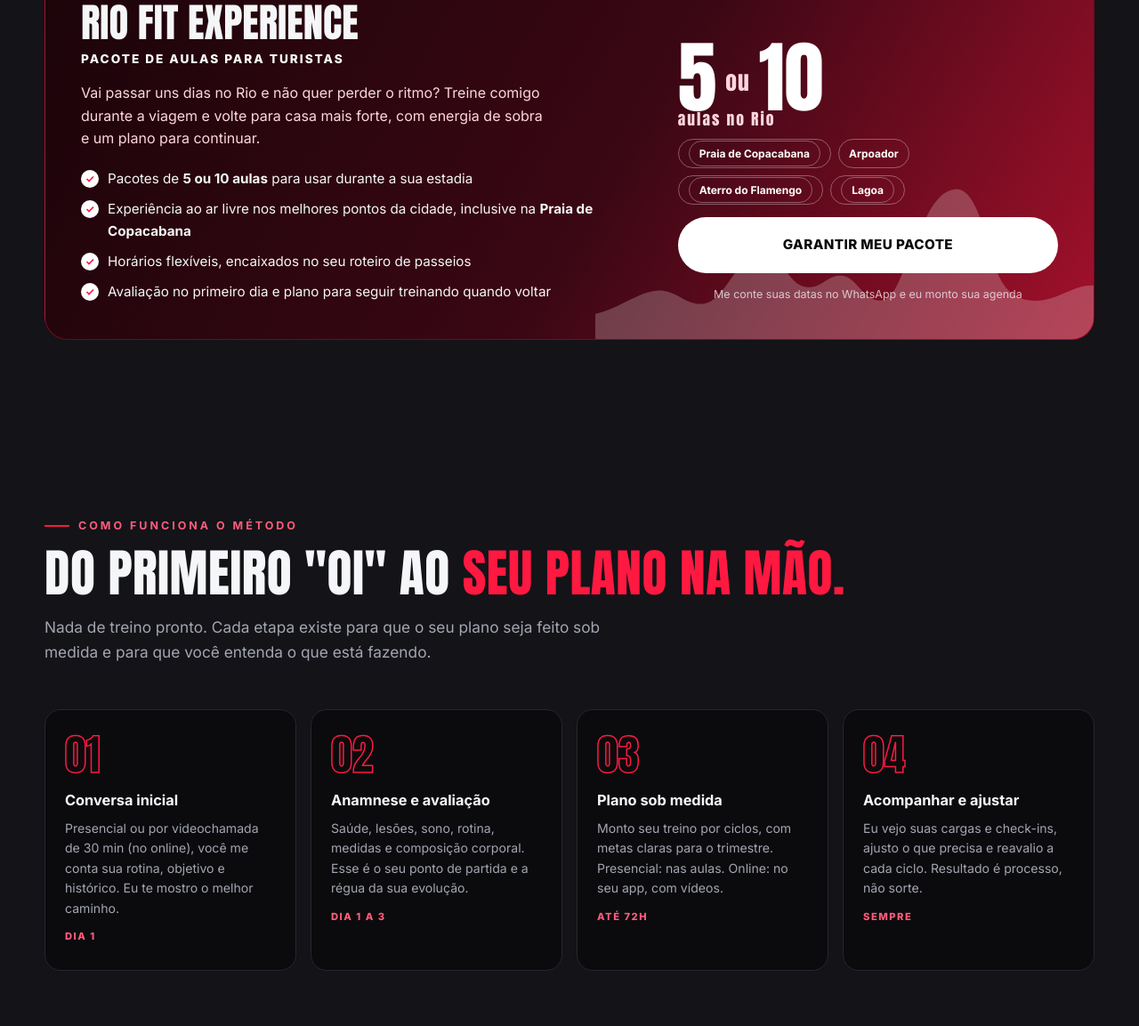
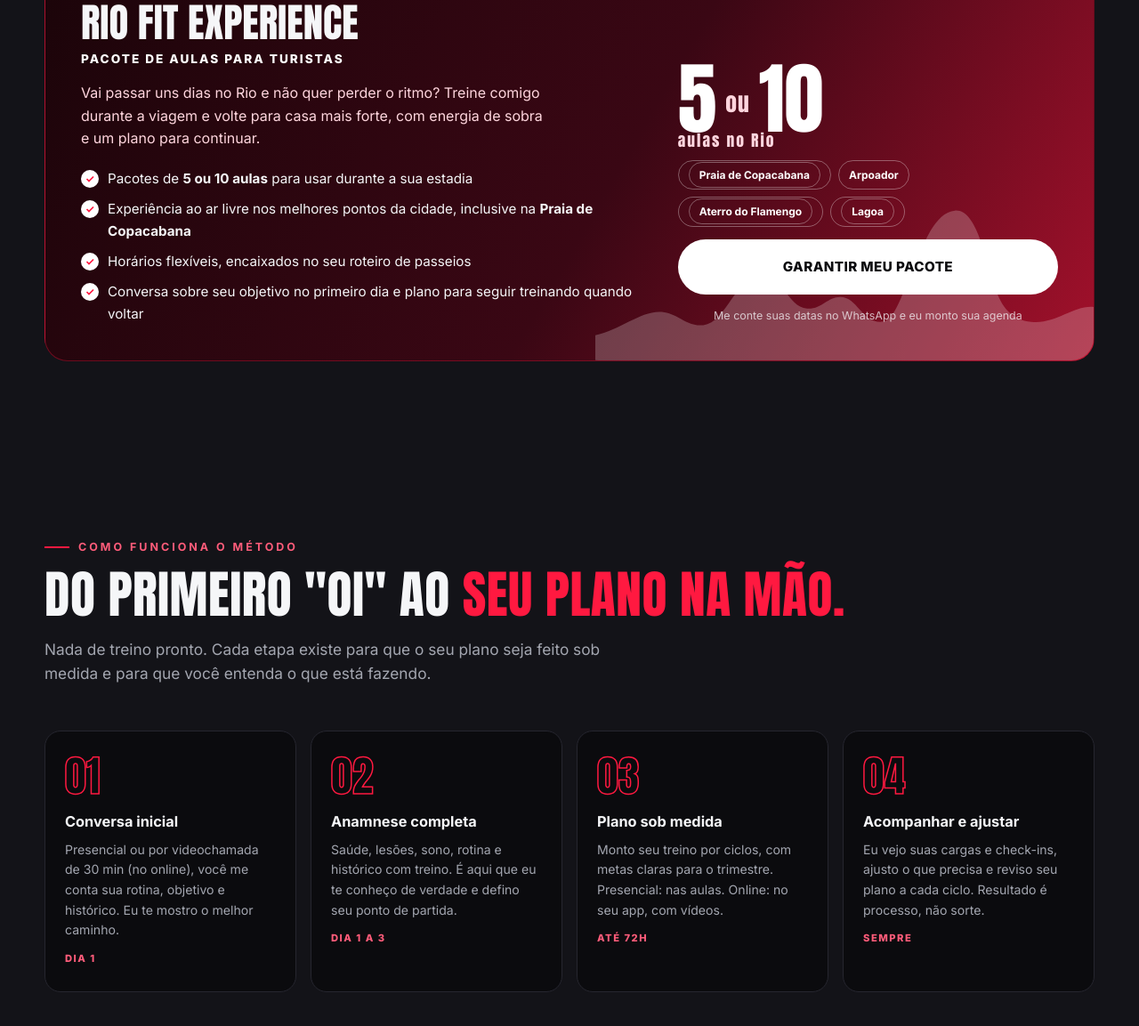
Before and after one commit to laricampos7/larissa-campos-site, a plain HTML site: page index.html in a window 1280 px wide. Shown: the part 3344-4497 px from the top of the page at 89% size. Drawn offline with Linux system fonts and the light colour scheme.

Commit message:
Remove mencoes a avaliacao fisica periodica
Co-Authored-By: Claude Opus 5.5 <noreply@anthropic.com>

```diff
--- a/index.html
+++ b/index.html
@@ -388,7 +388,7 @@ footer a:hover{color:#fff}
         <ul>
           <li>Aulas 100% personalizadas, com correção de técnica em tempo real</li>
           <li>Atendimento humanizado e acolhedor, do primeiro dia ao seu melhor dia</li>
-          <li>Avaliação física periódica e ajustes a cada ciclo</li>
+          <li>Treino ajustado a cada ciclo, conforme a sua evolução</li>
           <li>Acesso ao meu app e suporte no WhatsApp entre as aulas</li>
         </ul>
         <div class="scarcity"><span class="dot"></span>Agenda limitada: atendo poucos alunos para manter a qualidade</div>
@@ -430,7 +430,7 @@ footer a:hover{color:#fff}
           <li><span lang="pt">Pacotes de <b>5 ou 10 aulas</b> para usar durante a sua estadia</span><span lang="en"><b>5 or 10 session</b> packages to use during your stay</span></li>
           <li><span lang="pt">Experiência ao ar livre nos melhores pontos da cidade, inclusive na <b>Praia de Copacabana</b></span><span lang="en">Outdoor experience at the city's best spots, including <b>Copacabana Beach</b></span></li>
           <li><span lang="pt">Horários flexíveis, encaixados no seu roteiro de passeios</span><span lang="en">Flexible schedule that fits your sightseeing plans</span></li>
-          <li><span lang="pt">Avaliação no primeiro dia e plano para seguir treinando quando voltar</span><span lang="en">Assessment on day one and a plan to keep training back home</span></li>
+          <li><span lang="pt">Conversa sobre seu objetivo no primeiro dia e plano para seguir treinando quando voltar</span><span lang="en">A talk about your goals on day one and a plan to keep training back home</span></li>
         </ul>
       </div>
       <div class="rio-side">
@@ -453,9 +453,9 @@ footer a:hover{color:#fff}
 
     <div class="steps">
       <div class="step reveal"><div class="num">01</div><h3>Conversa inicial</h3><p>Presencial ou por videochamada de 30 min (no online), você me conta sua rotina, objetivo e histórico. Eu te mostro o melhor caminho.</p><span class="when">Dia 1</span></div>
-      <div class="step reveal"><div class="num">02</div><h3>Anamnese e avaliação</h3><p>Saúde, lesões, sono, rotina, medidas e composição corporal. Esse é o seu ponto de partida e a régua da sua evolução.</p><span class="when">Dia 1 a 3</span></div>
+      <div class="step reveal"><div class="num">02</div><h3>Anamnese completa</h3><p>Saúde, lesões, sono, rotina e histórico com treino. É aqui que eu te conheço de verdade e defino seu ponto de partida.</p><span class="when">Dia 1 a 3</span></div>
       <div class="step reveal"><div class="num">03</div><h3>Plano sob medida</h3><p>Monto seu treino por ciclos, com metas claras para o trimestre. Presencial: nas aulas. Online: no seu app, com vídeos.</p><span class="when">Até 72h</span></div>
-      <div class="step reveal"><div class="num">04</div><h3>Acompanhar e ajustar</h3><p>Eu vejo suas cargas e check-ins, ajusto o que precisa e reavalio a cada ciclo. Resultado é processo, não sorte.</p><span class="when">Sempre</span></div>
+      <div class="step reveal"><div class="num">04</div><h3>Acompanhar e ajustar</h3><p>Eu vejo suas cargas e check-ins, ajusto o que precisa e reviso seu plano a cada ciclo. Resultado é processo, não sorte.</p><span class="when">Sempre</span></div>
     </div>
   </div>
 </section>
@@ -488,7 +488,7 @@ footer a:hover{color:#fff}
       <details><summary>Sou iniciante total. Posso começar?</summary><p>Pode, e deve! Iniciantes são quem mais se beneficia de um acompanhamento individual. Começamos pela base: técnica, mobilidade e confiança. A intensidade sobe no seu ritmo, sem pressa e sem risco.</p></details>
       <details><summary>Na consultoria online eu converso com você antes?</summary><p>Sim. Todo aluno online começa com uma videochamada de 30 minutos comigo. É ali que eu entendo seu objetivo, sua rotina, suas limitações e o que já deu errado antes, para montar um plano que realmente funcione para você.</p></details>
       <details><summary>Em quanto tempo você responde na consultoria online?</summary><p>Respondo pelo WhatsApp em dias úteis, normalmente no mesmo dia (em até 24h). Dúvidas de execução podem ser enviadas com vídeo, e eu corrijo sua técnica à distância.</p></details>
-      <details><summary>Como funciona a renovação do plano?</summary><p>Os planos são de 3 ou 6 meses. Antes do fim, fazemos uma reavaliação, comparamos com o seu ponto de partida e definimos as novas metas. Você decide se renova, sem renovação automática surpresa.</p></details>
+      <details><summary>Como funciona a renovação do plano?</summary><p>Os planos são de 3 ou 6 meses. Antes do fim, revisamos juntos a sua evolução desde o ponto de partida e definimos as novas metas. Você decide se renova, sem renovação automática surpresa.</p></details>
       <details><summary>Tenho pouco tempo. Quantas vezes por semana preciso treinar?</summary><p>Monto o plano a partir do tempo que você realmente tem. Com 2 a 3 treinos bem estruturados por semana já é possível emagrecer, ganhar força e disposição. Constância vence volume.</p></details>
       <details><summary>Preciso de academia para a consultoria online?</summary><p>Não necessariamente. Monto o treino com o que você tem disponível: academia completa, academia do prédio ou em casa com poucos equipamentos.</p></details>
       <details><summary>Tenho dor ou lesão. Posso treinar?</summary><p>Na maioria dos casos, sim, e o treino bem orientado costuma ajudar. A anamnese identifica essas questões e, quando necessário, trabalho em conjunto com a orientação do seu médico ou fisioterapeuta.</p></details>
```
